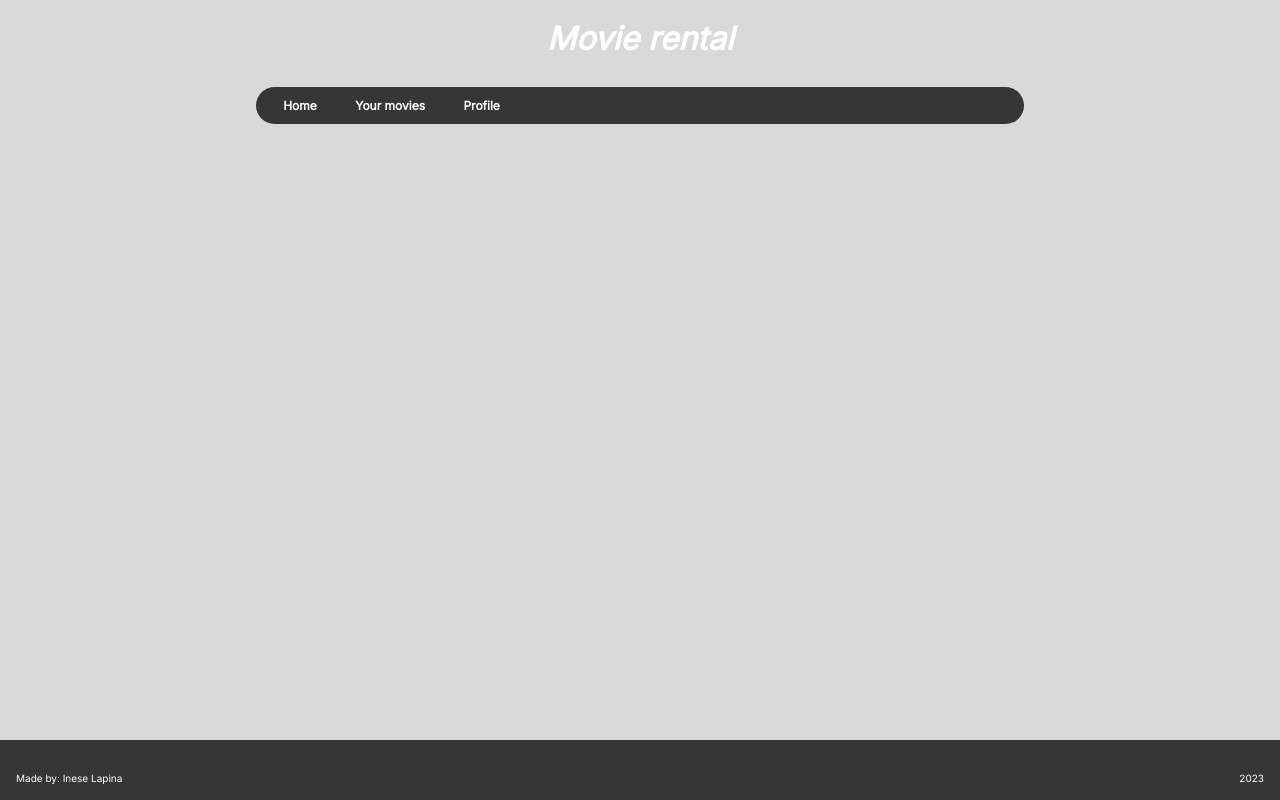
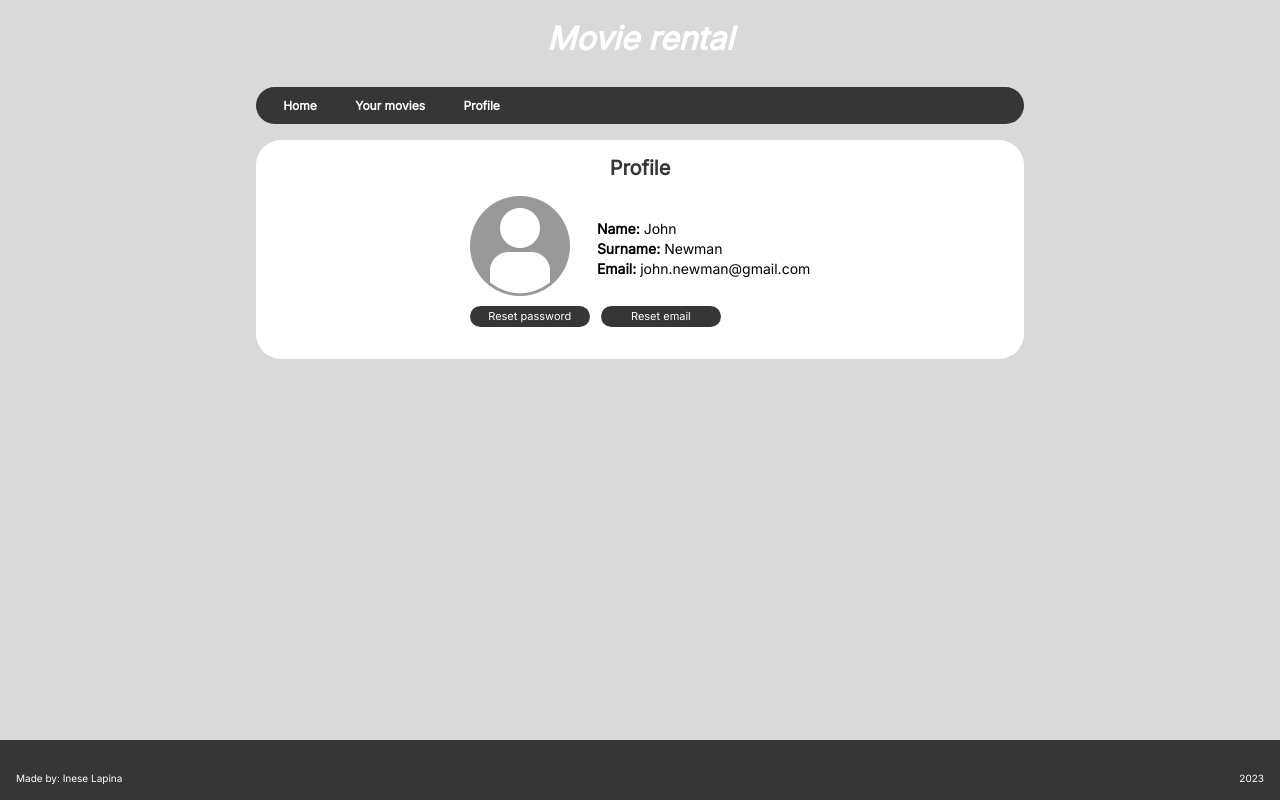
Before and after one commit to lapinna/Movie-rental-ReactJS, a React (Create React App) app: page /profile in a window 1280 px wide. Built offline with nearby package versions, Linux system fonts and the light colour scheme.

Commit message:
add profile page

```diff
--- a/src/components/Pages/Profile.jsx
+++ /dev/null
@@ -1,7 +0,0 @@
-import NavBar from "../NavBar/NavBar";
-
-const Profile = () => {
-  return <NavBar />;
-};
-
-export default Profile;
--- /dev/null
+++ b/src/components/Pages/ProfilePage.jsx
@@ -0,0 +1,13 @@
+import NavBar from "../NavBar/NavBar";
+import Profile from "../Profile/Profile";
+
+const ProfilePage = () => {
+  return (
+    <>
+      <NavBar />
+      <Profile contentHeader="Profile" />
+    </>
+  );
+};
+
+export default ProfilePage;
--- /dev/null
+++ b/src/components/Profile/Profile.jsx
@@ -0,0 +1,60 @@
+import "./Profile.style.scss";
+import profileIcon from "../../assets/profile-icon.png";
+
+const Profile = ({ contentHeader }) => {
+  let userName = "John";
+  let userSurname = "Newman";
+  let userEmail = "john.newman@gmail.com";
+
+  const handleClick = () => {
+    function resetEmail() {
+      let newUserEmail = prompt("Your new email:");
+      validateEmail(newUserEmail);
+    }
+    resetEmail();
+
+    function validateEmail(input) {
+      const validRegex = /\S+@\S+\.\S+/;
+      const valid = validRegex.test(input);
+      if (valid) {
+        alert("Email address changed");
+        userEmail = input;
+        return userEmail;
+      } else {
+        alert("Email not valid!");
+      }
+    }
+  };
+
+  return (
+    <div className="content-container">
+      <h1>{contentHeader}</h1>
+      <div>
+        <div className="profile-summary">
+          <div className="profile-picture">
+            <img src={profileIcon} alt="profile icon" />
+          </div>
+          <div className="profile-details">
+            <p>
+              <b>Name:</b> <span id="profile-name">{userName}</span>
+            </p>
+            <p>
+              <b>Surname:</b> <span id="profile-surname">{userSurname}</span>
+            </p>
+            <p>
+              <b>Email:</b> <span id="profile-email">{userEmail}</span>
+            </p>
+          </div>
+        </div>
+        <div className="profile-button-container">
+          <button id="reset-password">Reset password</button>
+          <button id="reset-email" onClick={() => handleClick()}>
+            Reset email
+          </button>
+        </div>
+      </div>
+    </div>
+  );
+};
+
+export default Profile;
--- /dev/null
+++ b/src/components/Profile/Profile.style.scss
@@ -0,0 +1,36 @@
+.profile-summary {
+  display: flex;
+  flex-direction: row;
+  justify-content: start;
+  align-items: center;
+  font-size: 14px;
+  line-height: 20px;
+
+  .profile-picture {
+    margin-right: 1.7rem;
+
+    img {
+      width: 100px;
+    }
+  }
+}
+
+.profile-button-container {
+  display: flex;
+  flex-direction: row;
+  align-items: start;
+  margin-bottom: 2rem;
+
+  button {
+    width: 120px;
+    background-color: #363636;
+    color: #FFF;
+    font-size: 11px;
+    border: none;
+    border-radius: 30px;
+    padding: 0.2rem 1rem;
+    margin-right: 0.7rem;
+    margin-top: 0.3rem;
+    cursor: pointer;
+  }
+}
--- a/src/components/Router/NavigationRoutes.jsx
+++ b/src/components/Router/NavigationRoutes.jsx
@@ -2,7 +2,7 @@ import { BrowserRouter, Routes, Route } from "react-router-dom";
 import RegisterPage from "../Pages/RegisterPage";
 import HomePage from "../Pages/HomePage";
 import YourMovies from "../Pages/YourMovies";
-import Profile from "../Pages/Profile";
+import ProfilePage from "../Pages/ProfilePage";
 
 const NavigationRoutes = () => {
   return (
@@ -11,7 +11,7 @@ const NavigationRoutes = () => {
         <Route exact path="/" element={<RegisterPage />} />
         <Route path="/home" element={<HomePage />} />
         <Route path="/yourMovies" element={<YourMovies />} />
-        <Route path="/profile" element={<Profile />} />
+        <Route path="/profile" element={<ProfilePage />} />
       </Routes>
     </BrowserRouter>
   );
--- a/src/components/Table/YourMovies/YourMoviesTable.jsx
+++ b/src/components/Table/YourMovies/YourMoviesTable.jsx
@@ -54,7 +54,6 @@ const YourMoviesTable = () => {
       header4="Price"
       buttonName="Remove"
       handleClick={clickRemove}
-      tableType="your"
     />
   );
 };
```
